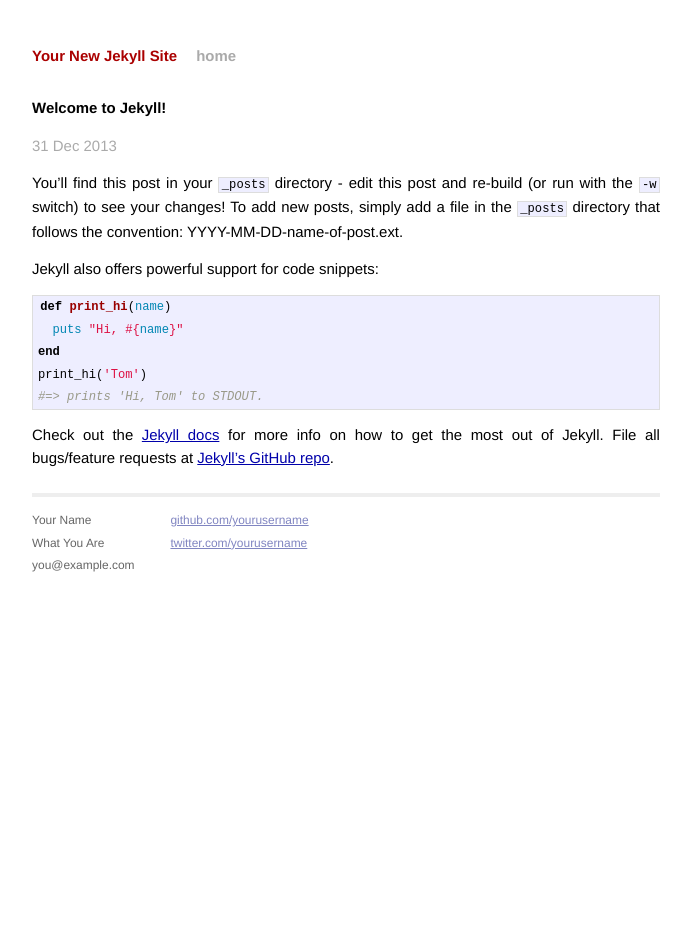
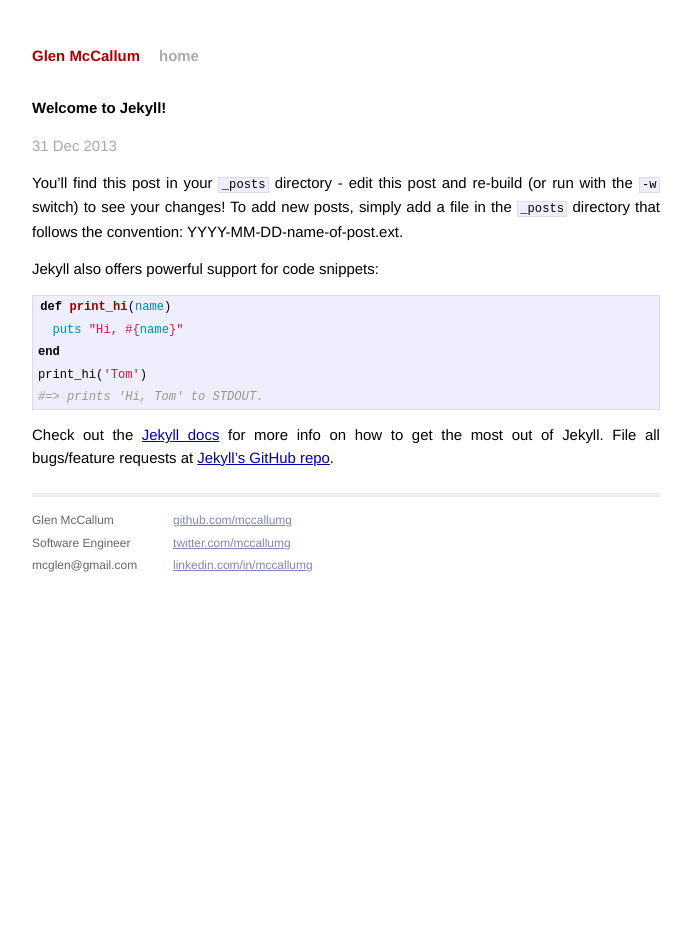
Before and after one commit to mccallumg/mccallumg.github.io, a Jekyll site: the page built from _posts/2013-12-31-welcome-to-jekyll.markdown, in a window 1280 px wide. Shown: the whole page, without its empty margins (294-985 px from the left). Built offline with Jekyll 4.4.1, drawn with Linux system fonts in a browser that asks for light colours; Markdown is read by kramdown in place of the engine named in the settings.

Commit message:
Updated my contact info

```diff
--- a/_config.yml
+++ b/_config.yml
@@ -1,3 +1,3 @@
-name: Your New Jekyll Site
+name: Glen McCallum
 markdown: redcarpet
 pygments: true
--- a/_layouts/default.html
+++ b/_layouts/default.html
@@ -26,15 +26,16 @@
           <div class="footer">
             <div class="contact">
               <p>
-                Your Name<br />
-                What You Are<br />
-                you@example.com
+                Glen McCallum<br />
+                Software Engineer<br />
+                &#109;&#099;&#103;&#108;&#101;&#110;&#064;&#103;&#109;&#097;&#105;&#108;&#046;&#099;&#111;&#109;
               </p>
             </div>
             <div class="contact">
               <p>
-                <a href="https://github.com/yourusername">github.com/yourusername</a><br />
-                <a href="https://twitter.com/yourusername">twitter.com/yourusername</a><br />
+                <a href="https://github.com/mccallumg">github.com/mccallumg</a><br />
+                <a href="https://twitter.com/mccallumg">twitter.com/mccallumg</a><br />
+                <a href="http://linkedin.com/in/rogchap/">linkedin.com/in/mccallumg</a>
               </p>
             </div>
           </div>
```
